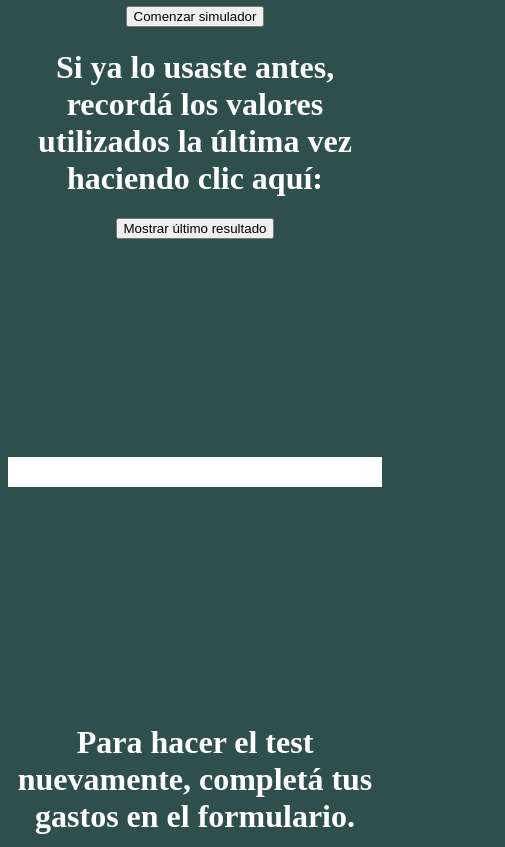
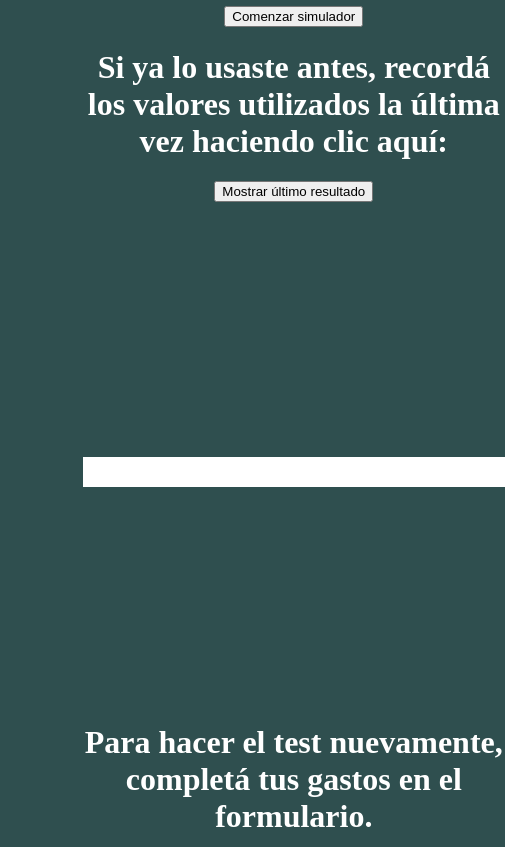
Before and after one commit to ceheller/simuladorfinanciero, a plain HTML site: page index.html in a window 390 px wide. Shown: the part 368-1215 px from the top of the page, 505 px wide, since content can reach past the window. Drawn offline with nearby package versions, Linux system fonts and the light colour scheme; no server answers.

Commit message:
adds responsive design

```diff
--- a/styles.css
+++ b/styles.css
@@ -14,3 +14,18 @@ background-color:darkslategray;
     border-top: 15px solid white;
     border-bottom: 15px solid white;
 }
+
+
+@media only screen and (max-width: 650px) {
+    .section {
+        display: flex;
+        flex-direction: column;
+        justify-content: center;
+        text-align: center;
+        margin-left: 20%;
+        width: 50vh;
+        height: 95vh;
+        border-top: 15px solid white;
+        border-bottom: 15px solid white;
+    }
+}
```
